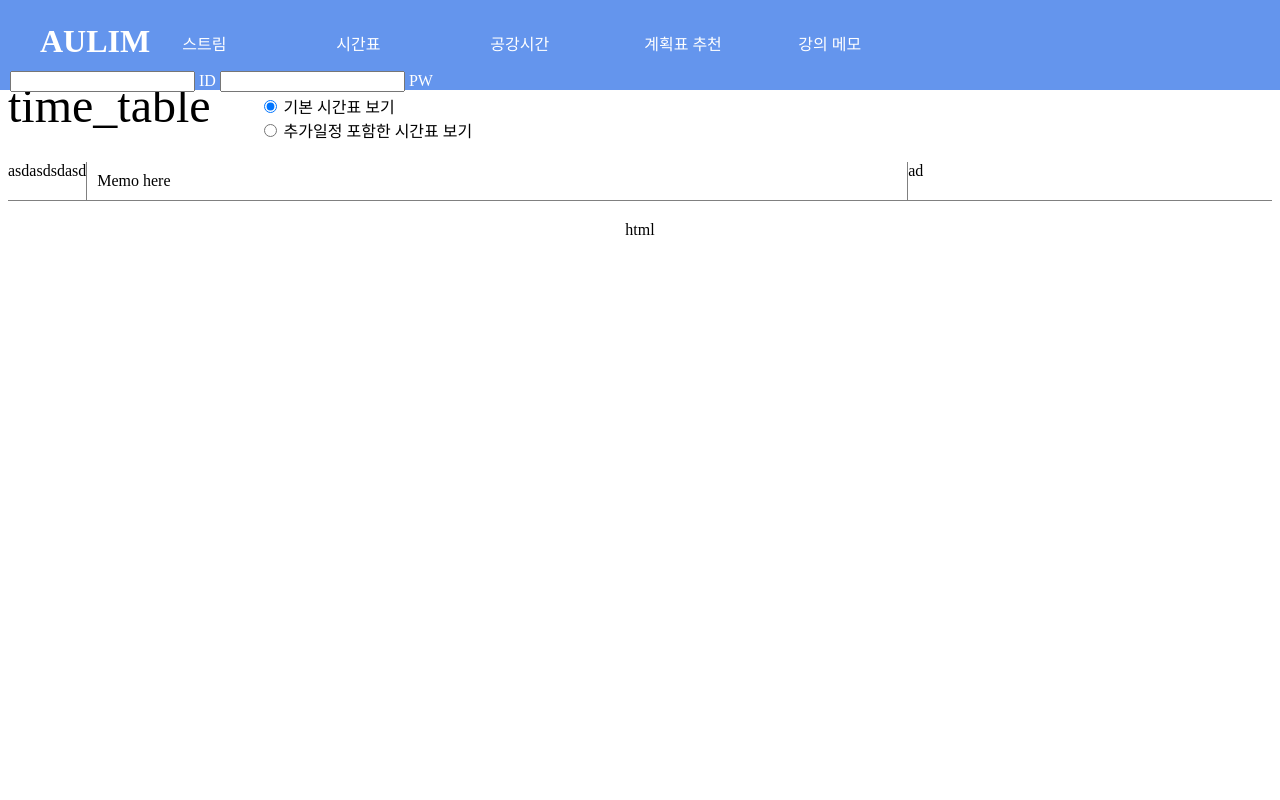
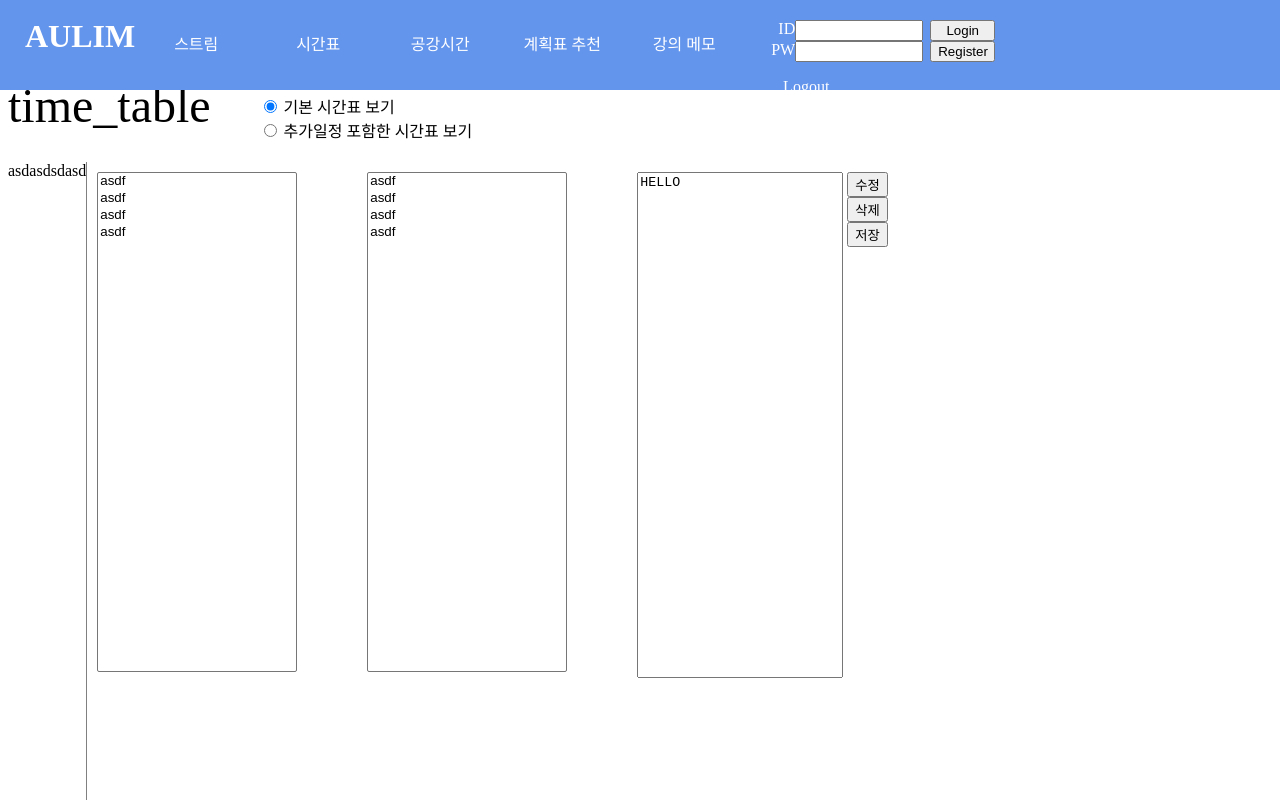
Before and after one commit to dlckdduq1107/AULIM, a website: page views/memo.html in a window 1280 px wide. Shown: the top 800 px of the page. Drawn offline with nearby package versions, Linux system fonts and the light colour scheme; no server answers.

Commit message:
fix memo page

```diff
--- a/public/css/memo.css
+++ b/public/css/memo.css
@@ -7,7 +7,7 @@ body{
 
 }
 header{
-    height: 70px;
+    height: 60px;
     position: fixed;
     top: 0;
     left: 0;
@@ -22,8 +22,7 @@ h1{
     color: white;
     line-height: 10px;
     float: left;
-    padding-left: 15px;
-    padding-top: 5px;
+    padding: 5px, 0px, 15px, 15px;
 }
 .menu{
     list-style-type: none;
@@ -37,11 +36,14 @@ h1{
     padding-top: 5px;
     display: flex;
 }
+
 .menu a{
     color: white;
-    padding: 1rem 2rem;
+    padding: 1rem 1rem;
     display: flex;
     width: 90px;
+    height: 4rem;
+    justify-content: center;
 }
 
 .menu a:hover{
@@ -59,9 +61,42 @@ a{
 }
 
 .login_box {
-    display: flex;
     margin: 0;
-    padding: 0;
+    padding-top: 10px;
+
+}
+
+.login_form {
+    width: 250px;
+    height: 100px;
+}
+
+.login_form input {
+  /* float: right; */
+  width: 120px;
+}
+
+.login_form label {
+    padding:0px, 5px;
+    width:50px;
+    float: left;
+    text-align: right;
+}
+
+.login_form button {
+    float: right;
+    width: 65px;
+}
+
+.login_button {
+    width:100px;
+    height: 60px;
+    padding-top: 7px;
+    padding-left: 5px;
+}
+
+.login_button button {
+    width:80px;
 }
 
 
@@ -90,8 +125,52 @@ nav, aside{
 main{
     padding:10px;
     flex-basis: 50rem;
+    width:1300px;
+    height:1000px;
 /*            flex-shrink: 0;*/
 }
+
+main .list {
+    width:200px;
+    height:500px;
+    margin:0;
+    float: left;
+    padding-right: 70px;
+}
+
+main .list select {
+    width:100%;
+    height:100%;
+}
+
+#date_list {
+    left:300px;
+
+}
+
+#memo {
+    width:200px;
+    height: 500px;
+    display: block;
+}
+
+textarea {
+    resize: none;
+}
+
+.buttons {
+    float: right;
+    right:10px;
+    width:50px;
+    top:10px;
+    padding: 0;
+    margin:0;
+}
+
+.buttons button {
+    display: block;
+}
+
 .top_bar{
     background-color: cornflowerblue;
     color: white;
@@ -111,23 +190,3 @@ main{
     margin-left: 3rem;
     margin-top: 1rem;
 }
-.acolunm{
-    border: 1px solid gray;
-    text-align: center;
-}
-table th, table td{
-    border: 1px solid gray;
-    word-wrap: break-word;
-}
-table tr{
-    border: 1px solid gray;
-    word-wrap: break-word;
-    height: 5rem;
-}
-table{
-    border-collapse: collapse;
-    width: 100%;
-    height: 100%;
-    text-align: center;
-    table-layout: fixed;
-}
--- a/views/memo.html
+++ b/views/memo.html
@@ -6,7 +6,8 @@
 <!--    <meta name="viewport" content="width=device-width,initial-scale=1">-->
     <title>time_table</title>
     <link rel="stylesheet" href="/css/memo.css">
-
+    <script src="https://ajax.googleapis.com/ajax/libs/jquery/3.4.1/jquery.min.js"></script>
+    <script src="../printTT.js"></script>
 </head>
 <body>
    <div class="container">
@@ -20,21 +21,27 @@
                     <li><a href="/Group">공강시간</a></li>
                     <li><a href="/schedule">계획표 추천</a></li>
                     <li><a href="/memo">강의 메모</a></li>
-                  </ul>
 
                     <div class="login_box">
-                    <form class="login_form">
-                        <input id="user_id" name="username" type="text"/>
+                        <form class="login_form" action="login_check" method="post">
                             <label for="username">ID</label>
+                            <button type="submit">Login</button>
+
+                            <input id="user_id" name="userid" type="text"/>
+
+                            <label for="userpw">PW</label>
                             <input id="user_pw" name="userpw" type="password"/>
-                        <label for="userpw">PW</label>
+                            <button type="button" onclick="location.href='/register'">Register</button>
+
+                        <a href="/logout">Logout</a>
                         </form>
                     </div>
-              </nav>
-
+                    <div class="login_button">
 
                     </div>
-
+                </ul>
+            </nav>
+        </div>
         </header>
        <div class="title">
          <div style="font-size: 3rem;">time_table</div>
@@ -50,13 +57,34 @@
              asdasdsdasd
          </nav>
           <main>
-            Memo here
+            <div class="list" id="course_list">
+                <select name="course" size="10">
+                    <option value=1>asdf</option>
+                    <option value=2>asdf</option>
+                    <option value=3>asdf</option>
+                    <option value=4>asdf</option>
+                </select>
+            </div>
+            <div class="buttons">
+                <button type="submit">수정</button>
+                <button type="submit">삭제</button>
+                <button type="submit">저장</button>
+            </div>
+            <div class="list" id="date_list">
+                <select name="date" size="20">
+                    <option value=1>asdf</option>
+                    <option value=2>asdf</option>
+                    <option value=3>asdf</option>
+                    <option value=4>asdf</option>
+                </select>
+
+            </div>
+
+            <textarea id="memo" name="memo_content"  rows="30" cols="100" maxlength="3000" placeholder="메모 내용 입력">HELLO</textarea>
+
+            </div>
 
           </main>
-
-          <aside>
-              ad
-          </aside>
 
        </section>
        <footer>
```
Lines whose indentation alone changed are shown as unchanged.
